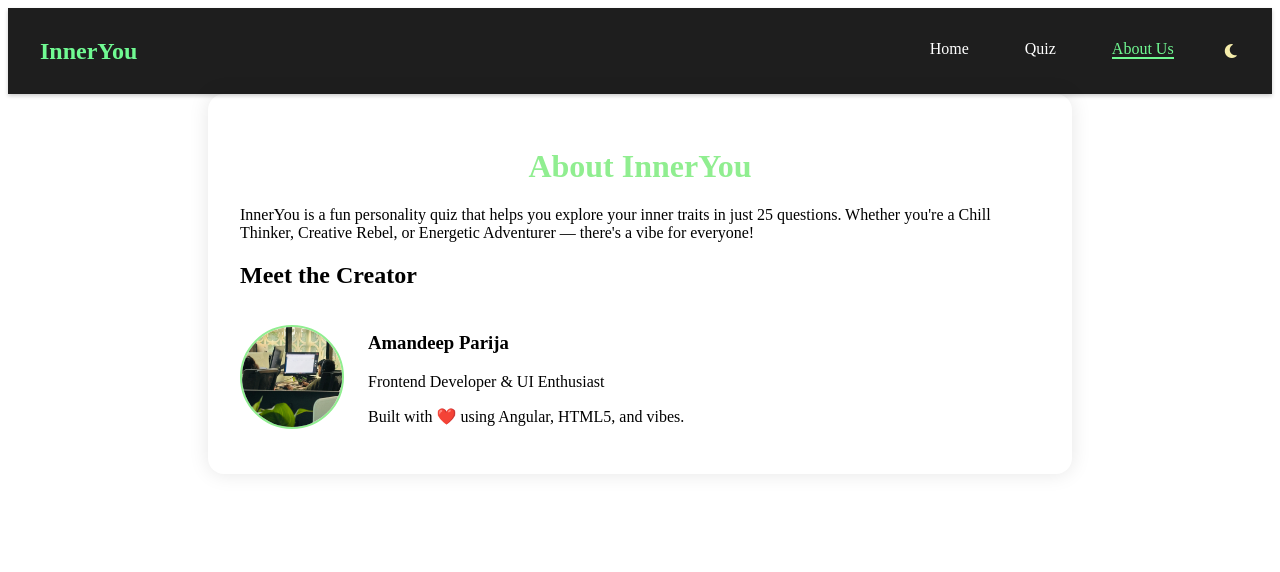
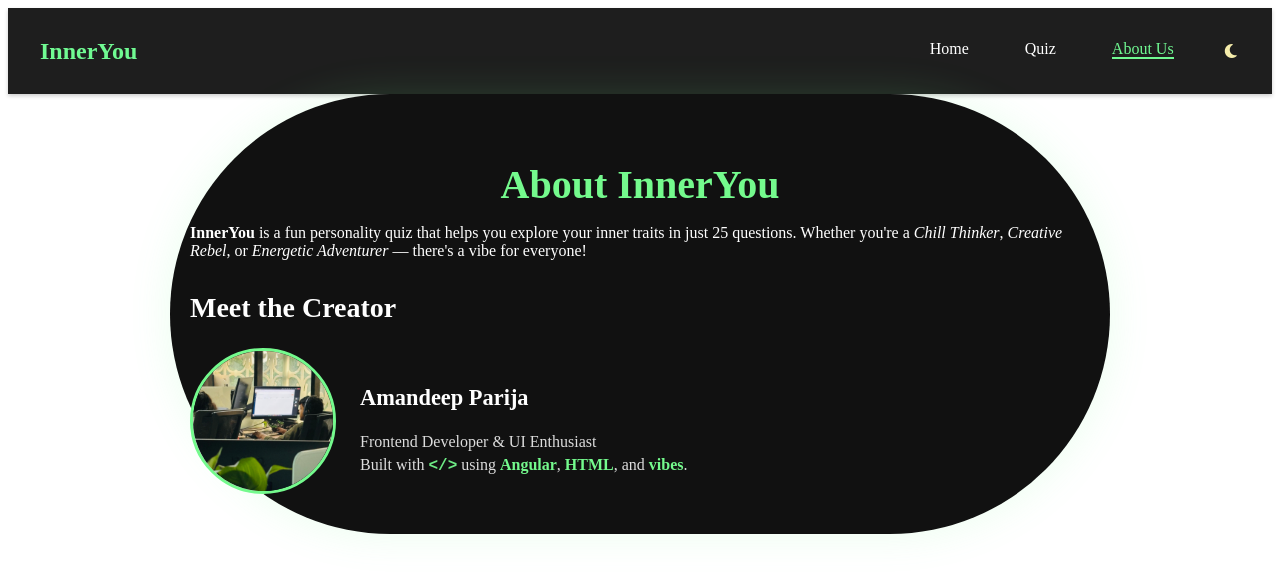
Before and after one commit to amandeep-parija/personal-quiz-app, an Angular app: page /about in a window 1280 px wide. Shown: the top 572 px of the page. Built offline with nearby package versions, Linux system fonts and the light colour scheme.

Commit message:
About page

```diff
--- a/src/app/components/about/about.component.css
+++ b/src/app/components/about/about.component.css
@@ -1,30 +1,75 @@
 .about-wrapper{
-    max-width: 800px;
-    margin: auto;
-    padding: 2rem;
-    color: var(--text-color);
-    background-color: var(--background-color);
-    border-radius: 1rem;
-    box-shadow: 0 0 20px rgba(0,0,0,0.1);
+    max-width: 900px;
+    margin: 0 auto;
+    padding: 40px 20px;
+    color: #fff;
+    background-color: #111;
+    border-radius: 16rem;
+    box-shadow: 0 0 40px rgba(116,250,141,0.15);
 }
 
 .about-wrapper h1{
-    font-size: 2rem;
-    color: #90ee90;
+    font-size: 2.5rem;
     text-align: center;
+    color: #74fa8d;
+    margin-bottom: 1rem;
 }
+
+.brand{
+    color: #74fa8d;
+}
+
+.team-section h2{
+    margin-top: 2rem;
+    font-size: 1.75rem;
+    color: #ffffff;
+}
+
+
 
 .creator-card{
     display: flex;
+    gap: 24px;
     gap: 1.5rem;
     margin-top: 1.5rem;
     align-items: center;
+    flex-wrap: wrap;
 }
 
-.creator-card img{
-    width: 100px;
-    height: 100px;
-    border-radius: 50%;
-    object-fit: cover;
-    border: 2px solid #90ee90;
+.creator-card img {
+  width: 140px;
+  height: 140px;
+  border-radius: 50%;
+  border: 3px solid #74fa8d;
+  object-fit: cover;
 }
+
+.creator-info h3 {
+  font-size: 1.4rem;
+  color: #ffffff;
+  font-weight: bold;
+}
+
+.creator-info p {
+  margin: 0.3rem 0;
+  font-size: 1rem;
+  color: #ddd;
+}
+
+.dev-icon {
+  font-weight: bold;
+  color: #74fa8d;
+  font-family: 'Courier New', Courier, monospace;
+  animation: pulse 1.5s infinite ease-in-out;
+}
+
+.tech-stack {
+  color: #74fa8d;
+  font-weight: bold;
+}
+
+@keyframes pulse {
+  0% { transform: scale(1); opacity: 0.7; }
+  50% { transform: scale(1.2); opacity: 1; }
+  100% { transform: scale(1); opacity: 0.7; }
+}
--- a/src/app/components/about/about.component.html
+++ b/src/app/components/about/about.component.html
@@ -1,18 +1,21 @@
 <div class="about-wrapper">
-    <h1>About InnerYou</h1>
+    <h1>About <span class="brand">InnerYou</span></h1>
     <p>
-    InnerYou is a fun personality quiz that helps you explore your inner traits in just 25 questions.
-    Whether you're a Chill Thinker, Creative Rebel, or Energetic Adventurer — there's a vibe for everyone!
+     <strong>InnerYou</strong> is a fun personality quiz that helps you explore your inner traits in just 25 questions.
+    Whether you're a <em>Chill Thinker</em>, <em>Creative Rebel</em>, or <em>Energetic Adventurer</em> — there's a vibe for everyone!
   </p>
 
   <section class="team-section">
     <h2>Meet the Creator</h2>
     <div class="creator-card">
-        <img src="assets/pfp-about.jpg" alt="Creator" />
-        <div>
-            <h3>Amandeep Parija</h3>
-            <p>Frontend Developer & UI Enthusiast</p>
-            <p>Built with ❤️ using Angular, HTML5, and vibes.</p>
+       <img src="assets/pfp-about.jpg" alt="Amandeep Parija">
+      <div class="creator-info">
+        <h3>Amandeep Parija</h3>
+        <p>Frontend Developer & UI Enthusiast</p>
+        <p>
+          Built with <span class="dev-icon">&lt;/&gt;</span> using
+          <span class="tech-stack">Angular</span>, <span class="tech-stack">HTML</span>, and <span class="tech-stack">vibes</span>.
+        </p>
         </div>
     </div>
   </section>
```
